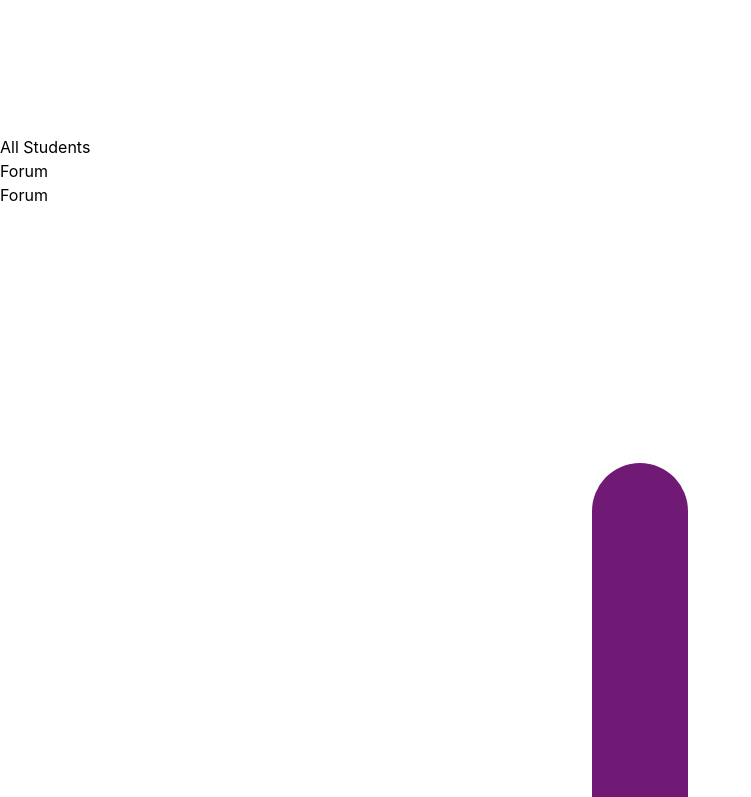
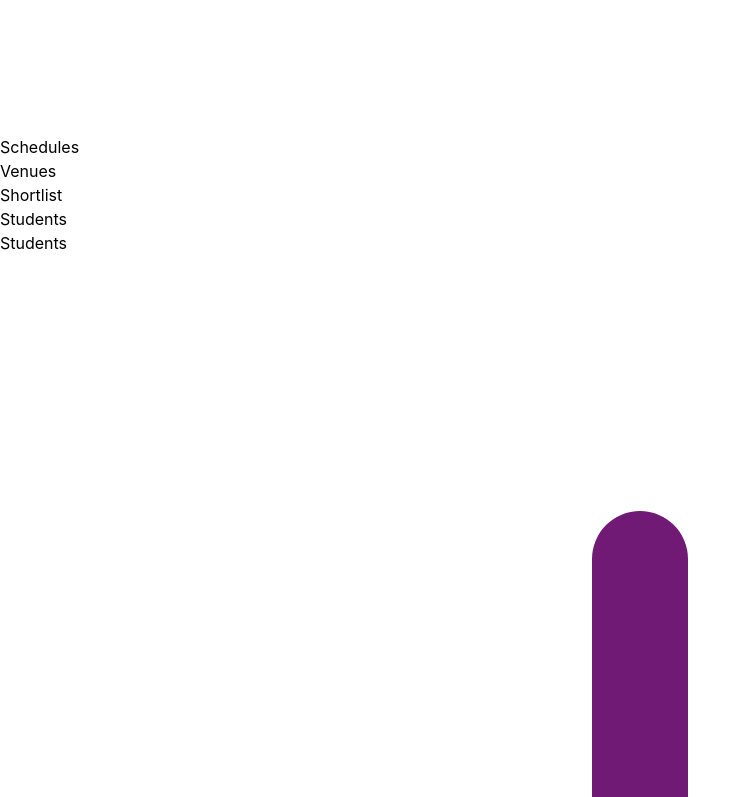
Before and after one commit to chiggshiggs/tpc-portal-frontend, a Next.js app: page / in a window 1280 px wide. Shown: the part 3840-4637 px from the top of the page, without its empty margins (0-751 px from the left). Built offline with nearby package versions, Linux system fonts and the light colour scheme; what @material-tailwind/react would draw is missing.

Commit message:
Update nav.js

```diff
--- a/constants/nav.js
+++ b/constants/nav.js
@@ -4,17 +4,7 @@ export const NAV = [
     to: "/home",
     subOptions: [],
   },
-    {
-    label: "Students",
-    to: "students",
-    subOptions: [
-      {
-        label: "All Students",
-        to: "/students/all",
-        subOptions: [],
-      },
-    ],
-  },
+
   {
     // Forum -> Venue Portal + Scheduling Portal + Shortlist Portal
     label: "Forum",
@@ -37,5 +27,16 @@ export const NAV = [
       },
     ],
   },
+      {
+    label: "Students",
+    to: "students",
+    subOptions: [
+      {
+        label: "All Students",
+        to: "/students/all",
+        subOptions: [],
+      },
+    ],
+  },
 
 ];
```
